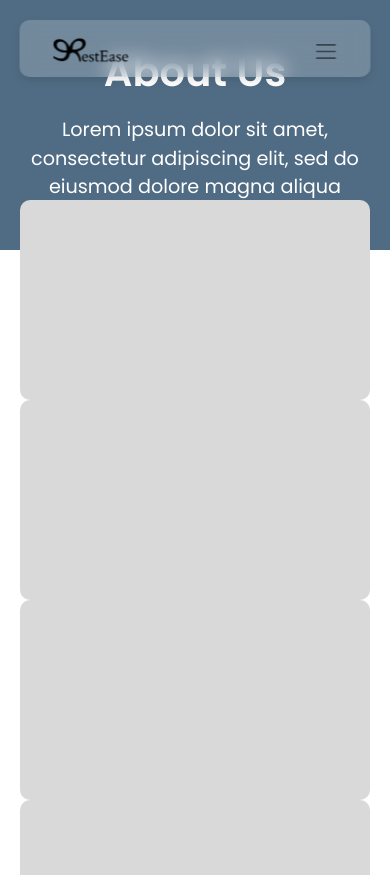
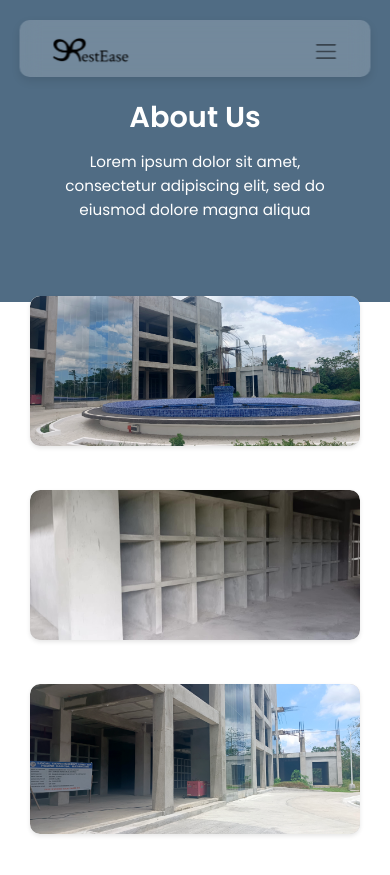
Before and after one commit to DenverSalazar/RestEase, a PHP site: page /about-us.html in a window 390 px wide. Shown: the top 875 px of the page. Run offline with PHP 8.4, Linux system fonts and the light colour scheme.

Commit message:
UPDATE CODES IN EACH FILE

```diff
--- a/about-us.html
+++ b/about-us.html
@@ -44,18 +44,26 @@
     <!-- Team Photos Section -->
     <section class="team-photos">
         <div class="container">
-            <div class="row">
+            <div class="row g-4">
                 <div class="col-md-3 col-sm-6">
-                    <div class="team-photo"></div>
+                    <div class="team-photo">
+                        <img src="assets/abt1.jpg" alt="Team Member 1">
+                    </div>
                 </div>
                 <div class="col-md-3 col-sm-6">
-                    <div class="team-photo"></div>
+                    <div class="team-photo">
+                        <img src="assets/abt2.jpg" alt="Team Member 2">
+                    </div>
                 </div>
                 <div class="col-md-3 col-sm-6">
-                    <div class="team-photo"></div>
+                    <div class="team-photo">
+                        <img src="assets/abt3.jpg" alt="Team Member 3">
+                    </div>
                 </div>
                 <div class="col-md-3 col-sm-6">
-                    <div class="team-photo"></div>
+                    <div class="team-photo">
+                        <img src="assets/abt4.jpg" alt="Team Member 4">
+                    </div>
                 </div>
             </div>
         </div>
--- a/css/about-us.css
+++ b/css/about-us.css
@@ -2,12 +2,18 @@
 .about-hero {
     background-color: #506C84;
     color: white;
-    padding: 60px 0;
+    padding: 60px 20px;
     text-align: center;
-    height: 590px;
+    min-height: 535px;
     display: flex;
     align-items: center;
     justify-content: center;
+}
+
+.about-hero .container {
+    max-width: 800px;
+    margin: 0 auto;
+    padding-top: 40px;
 }
 
 .about-hero h1 {
@@ -20,12 +26,13 @@
     font-size: 1.2rem;
     max-width: 800px;
     margin: 0 auto;
+    line-height: 1.6;
 }
 
 /* Team Photos Grid */
 .team-photos {
-    margin-top: 100px; /* Pull photos up into the hero section */
-    padding: 0 0 60px 0;
+    margin-top: -100px;
+    padding: 0 20px 60px;
     position: relative;
     z-index: 2;
 }
@@ -35,6 +42,21 @@
     height: 200px;
     border-radius: 10px;
     width: 100%;
+    transition: transform 0.3s ease;
+    overflow: hidden;
+    position: relative;
+    box-shadow: 0 2px 4px rgba(0, 0, 0, 0.1);
+}
+
+.team-photo img {
+    width: 100%;
+    height: 100%;
+    object-fit: cover;
+    border-radius: 10px;
+}
+
+.team-photo:hover {
+    transform: scale(1.02);
 }
 
 /* Section Titles and Content */
@@ -48,7 +70,7 @@
 
 /* Who We Are Section */
 .who-we-are-section {
-    padding: 40px 0;
+    padding: 40px 20px;
 }
 
 .who-we-are-section h2 {
@@ -185,32 +207,91 @@
 /* Responsive Adjustments */
 @media (max-width: 768px) {
     .about-hero {
-        height: 250px;
+        min-height: 300px;
+        padding: 80px 20px 100px;
+    }
+
+    .about-hero h1 {
+        font-size: 2rem;
+        margin-bottom: 15px;
+    }
+
+    .about-hero p {
+        font-size: 1rem;
+        padding: 0 15px;
     }
 
     .team-photos {
         margin-top: -50px;
+        padding: 0 15px 40px;
+    }
+
+    .team-photo {
+        height: 180px;
+        margin-bottom: 15px;
     }
 
     .mission-vision {
         grid-template-columns: 1fr;
+        gap: 30px;
     }
 
-    .image-text-layout {
-        grid-template-columns: 1fr;
-        gap: 20px;
+    .who-we-are-section {
+        padding: 30px 20px;
     }
 
-    .image-box {
-        height: 180px;
+    .who-we-are-section h2 {
+        font-size: 1.8rem;
     }
 
-    .team-grid {
-        grid-template-columns: repeat(auto-fit, minmax(200px, 1fr));
-        gap: 20px;
+    .main-description {
+        font-size: 1rem;
+        margin-bottom: 30px;
+    }
+}
+
+@media (max-width: 480px) {
+    .about-hero {
+        min-height: 250px;
+        padding: 60px 15px 80px;
     }
 
-    .member-photo {
-        height: 200px;
+    .about-hero h1 {
+        font-size: 1.8rem;
+    }
+
+    .about-hero p {
+        font-size: 0.95rem;
+    }
+
+    .team-photos {
+        margin-top: -30px;
+        padding: 0 10px 30px;
+    }
+
+    .team-photo {
+        height: 150px;
+        margin-bottom: 20px;
+    }
+
+    .who-we-are-section {
+        padding: 20px 15px;
+    }
+
+    .who-we-are-section h2 {
+        font-size: 1.6rem;
+    }
+
+    .who-we-are-section h3 {
+        font-size: 1.3rem;
+    }
+
+    .main-description {
+        font-size: 0.95rem;
+        margin-bottom: 25px;
+    }
+
+    .mission-vision {
+        gap: 25px;
     }
 }
--- a/css/index.css
+++ b/css/index.css
@@ -4,7 +4,7 @@ body {
     padding: 0;
 }
 .hero {
-            background: url('../assets/garcia.jpg') center/cover no-repeat;
+    background: url('../assets/cemetery\ bg.jpg') center/cover no-repeat;
     position: relative;
     height: 100vh;
     display: flex;
@@ -102,7 +102,7 @@ body {
     flex-direction: column;
     align-items: center;
     text-align: center;
-            padding-top: 80px;
+    padding-top: 45px;
 }
 .hero h1 {
     font-size: 2.5rem;
--- a/index.html
+++ b/index.html
@@ -48,7 +48,7 @@
                 <img src="assets/Logo garcia.png" alt="Logo 4" style="height: 60px; width: auto;">
                 <img src="assets/Logo garcia.png" alt="Logo 5" style="height: 60px; width: auto;">
                 <img src="assets/Logo garcia.png" alt="Logo 5" style="height: 60px; width: auto;">
-                <img src="assets/Logo garcia.png" alt="Logo 5" style="height: 60px; width: auto;">
+
             </div>
         </div>
     </section>
@@ -65,7 +65,7 @@
                 </div>
                 <!-- Image -->
                 <div class="col-md-6 text-center">
-                    <img src="assets/RE Logo Black.png" alt="Who we are" class="img-fluid rounded">
+                    <img src="assets/testimony-image.png" alt="Who we are" class="img-fluid rounded">
                 </div>
             </div>
 
@@ -170,7 +170,7 @@
         <div class="container">
             <div class="row align-items-center">
                 <div class="col-md-4">
-                    <img src="assets/testimony-image.png" alt="Testimony Image" class="img-fluid rounded">
+                    <img src="assets/Poster.jpeg" alt="Testimony Image" class="img-fluid rounded">
                 </div>
                 <div class="col-md-8">
                     <blockquote class="blockquote">
```
Also changed, not shown: css/contact-us.css (+63 -8 lines), assets/Poster.jpeg (added), assets/abt1.jpg (added), assets/abt2.jpg (added), assets/abt3.jpg (added), 2 other files. Lines whose indentation alone changed are shown as unchanged.
